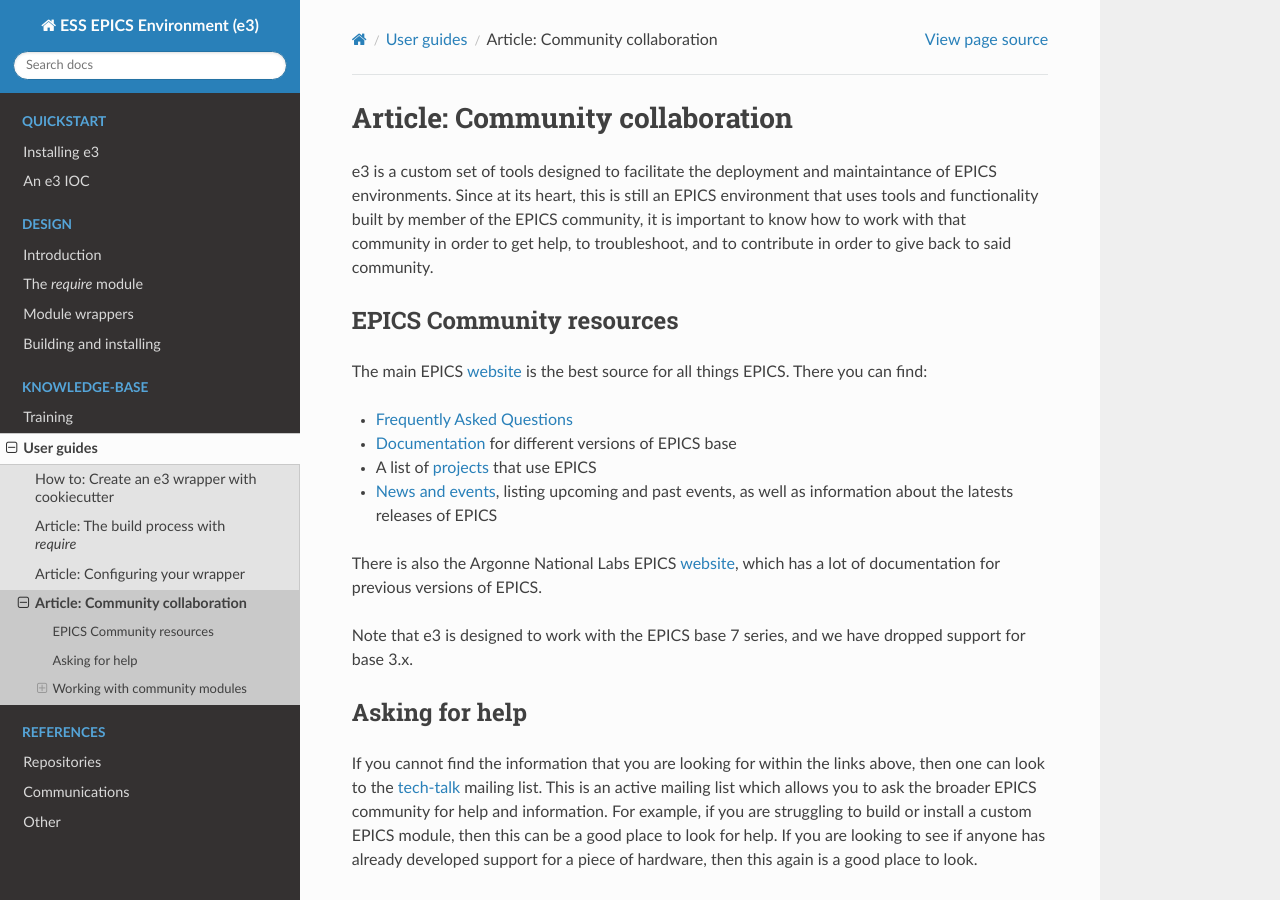
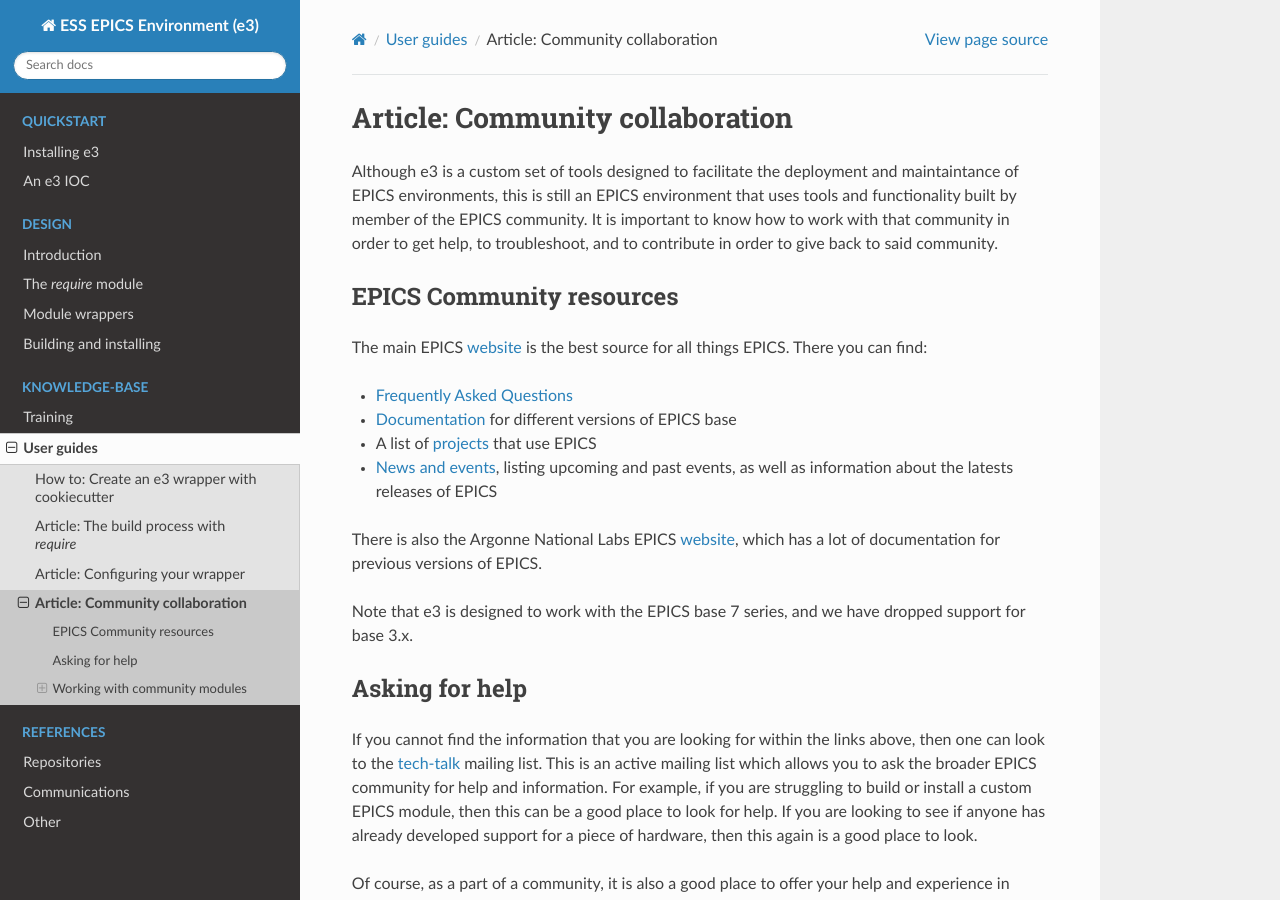
Before and after one commit to ttkorhonen/e3pages, a Sphinx documentation site: the page built from docs/kb/guide/articles/7_community_collab.md, in a window 1280 px wide and 900 px high. Built offline with Sphinx 7.4.7 and the Read the Docs theme 2.0.0, drawn with Linux system fonts in a browser that asks for light colours.

Commit message:
rephrase sentence to start with uppercase

```diff
--- a/docs/kb/guide/articles/7_community_collab.md
+++ b/docs/kb/guide/articles/7_community_collab.md
@@ -1,6 +1,6 @@
 # Article: Community collaboration
 
-e3 is a custom set of tools designed to facilitate the deployment and maintaintance of EPICS environments. Since at its heart, this is still an EPICS environment that uses tools and functionality built by member of the EPICS community, it is important to know how to work with that community in order to get help, to troubleshoot, and to contribute in order to give back to said community.
+Although e3 is a custom set of tools designed to facilitate the deployment and maintaintance of EPICS environments, this is still an EPICS environment that uses tools and functionality built by member of the EPICS community. It is important to know how to work with that community in order to get help, to troubleshoot, and to contribute in order to give back to said community.
 
 ## EPICS Community resources
 
```
